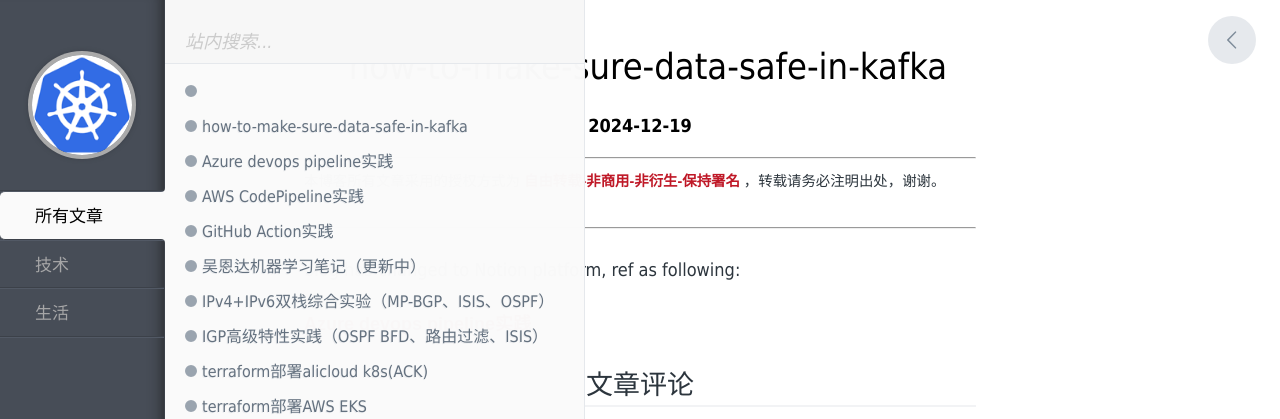
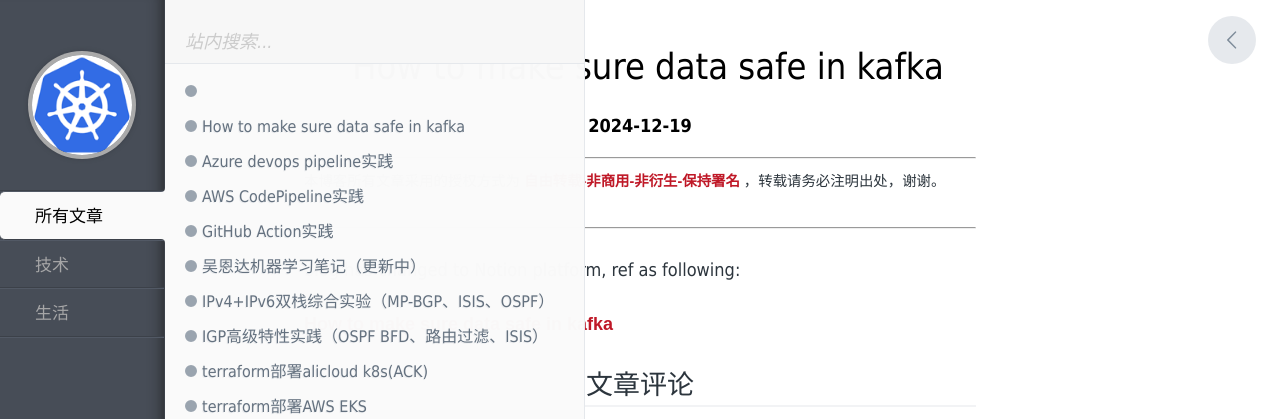
Before and after one commit to jamesWsg/jamesWsg.github.io, a Jekyll site: the page built from _posts/技术/2024-12-19-how-to-make-sure-data-safe-in-kafka.md, in a window 1280 px wide. Shown: the top 419 px of the page. Built offline with Jekyll 4.4.1, drawn with Linux system fonts in a browser that asks for light colours; comment, search, counter and statistics services are not loaded.

Commit message:
correct typro problem

```diff
--- a/_posts/技术/2024-12-19-how-to-make-sure-data-safe-in-kafka.md
+++ b/_posts/技术/2024-12-19-how-to-make-sure-data-safe-in-kafka.md
@@ -1,10 +1,10 @@
 ---
 layout: post
-title: how-to-make-sure-data-safe-in-kafka
+title: How to make sure data safe in kafka
 category: 技术
 ---
 
 blog has changed to Notion platform, ref as following:
 
-[Azure devops pipeline实践](https://different-slice-f4c.notion.site/how-to-make-sure-data-safe-in-kafka-sync-flush-to-disk-160d06ff984c80dea6addc7fa60985b8?pvs=4
+[How to make sure data safe in kafka](https://different-slice-f4c.notion.site/how-to-make-sure-data-safe-in-kafka-sync-flush-to-disk-160d06ff984c80dea6addc7fa60985b8?pvs=4
 )
```
